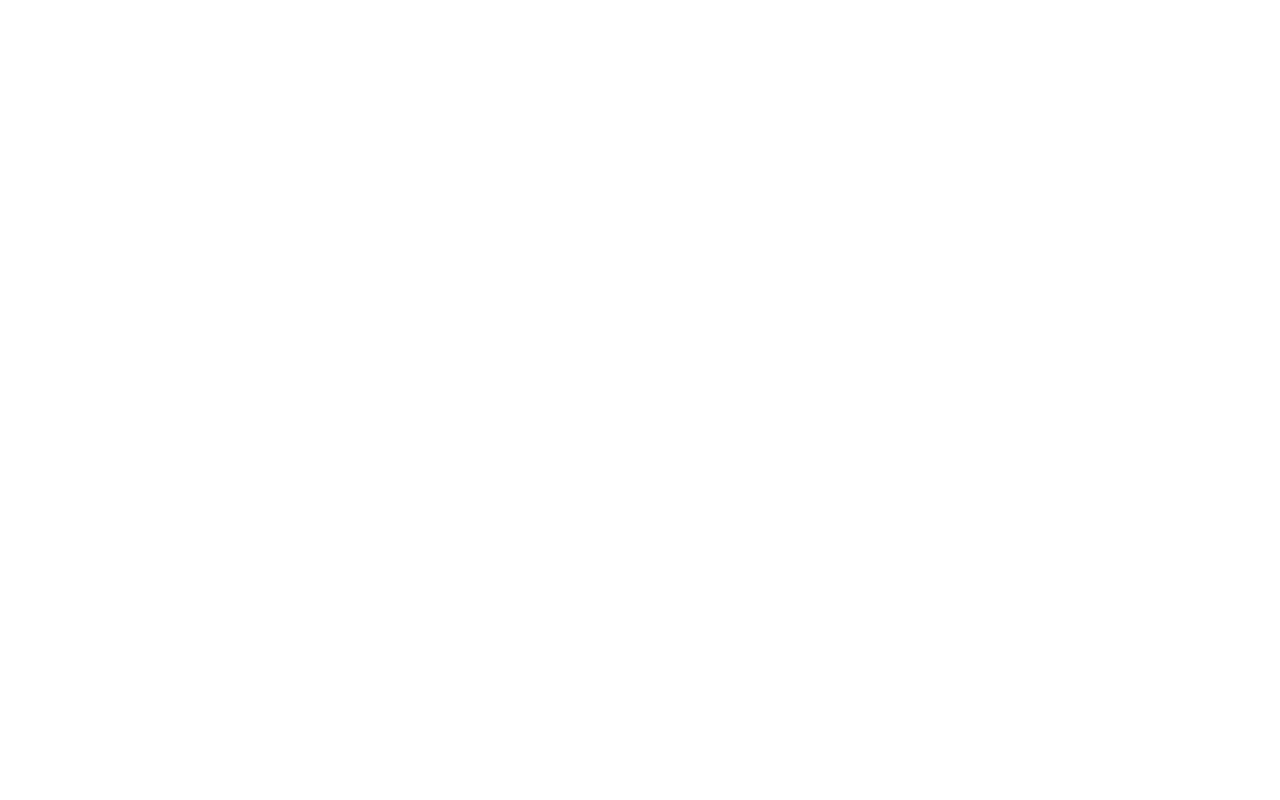
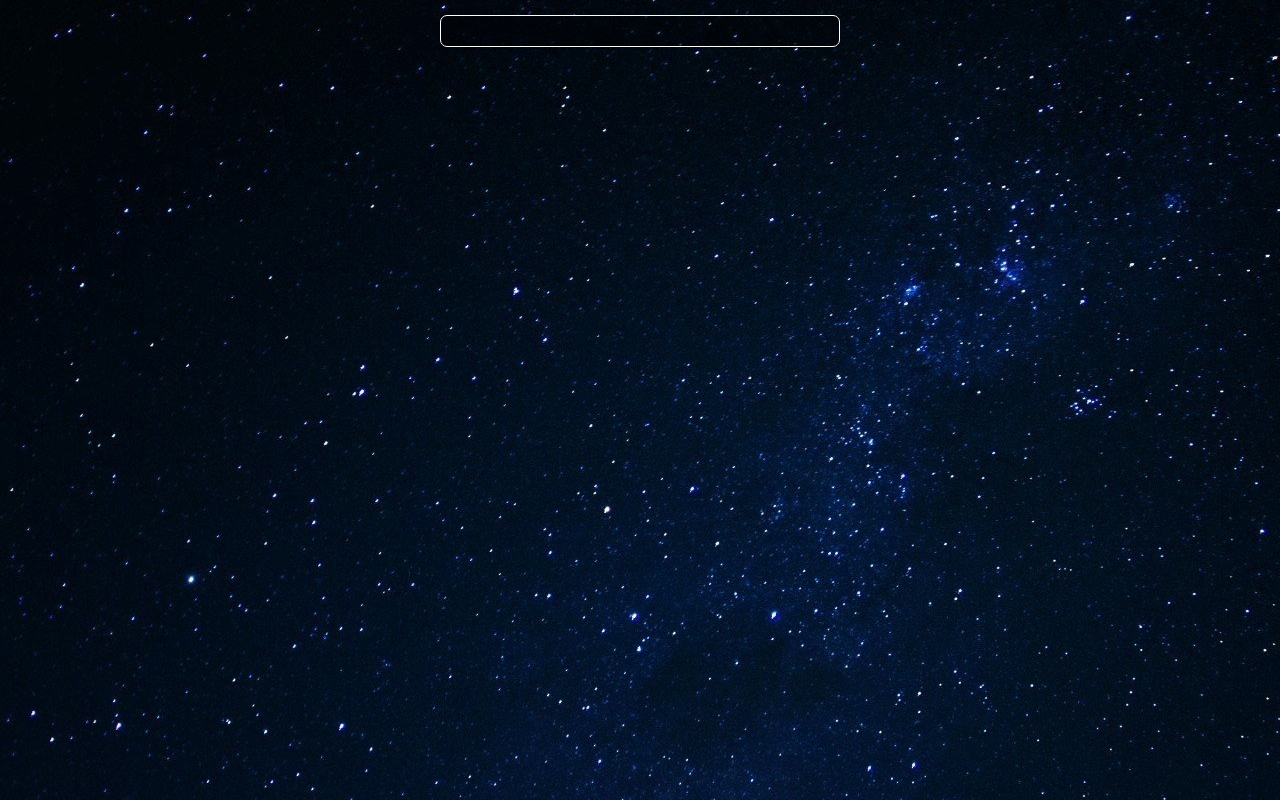
Before and after one commit to ClydeCode/weather-app, a website built with webpack: page dist/index.html in a window 1280 px wide. Built offline with nearby package versions, Linux system fonts and the light colour scheme.

Commit message:
Add search form

```diff
--- a/src/index.js
+++ b/src/index.js
@@ -0,0 +1,2 @@
+import './styles.css';
+import { getData } from './weather';
--- a/src/styles.css
+++ b/src/styles.css
@@ -5,4 +5,19 @@ body {
     background-position: center;
     background-repeat: no-repeat;
     background-attachment: fixed;
+    display: flex;
+    flex-direction: column;
 }
+
+#search_field {
+    align-self: center;
+    margin-top: 15px;
+    padding: 7px;
+    padding-left: 10px;
+    width: 400px;
+    background-color: rgba(0, 0, 0, 0.3);
+    border: 1px solid #ffffff;
+    border-radius: 7px;
+    color: white;
+    font-size: .9rem;
+}
```
Also changed, not shown: dist/index.html, dist/main.js (added).
